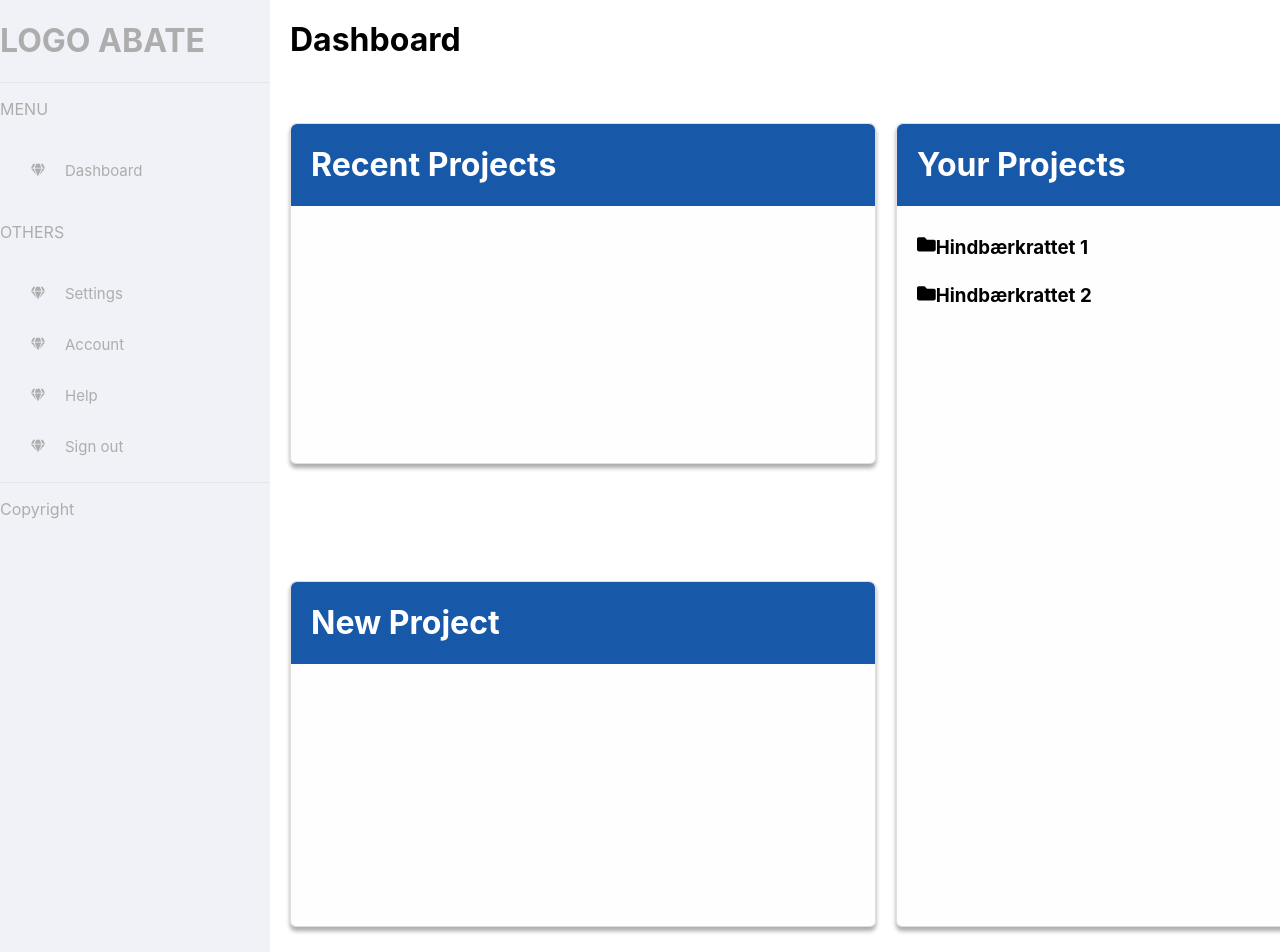
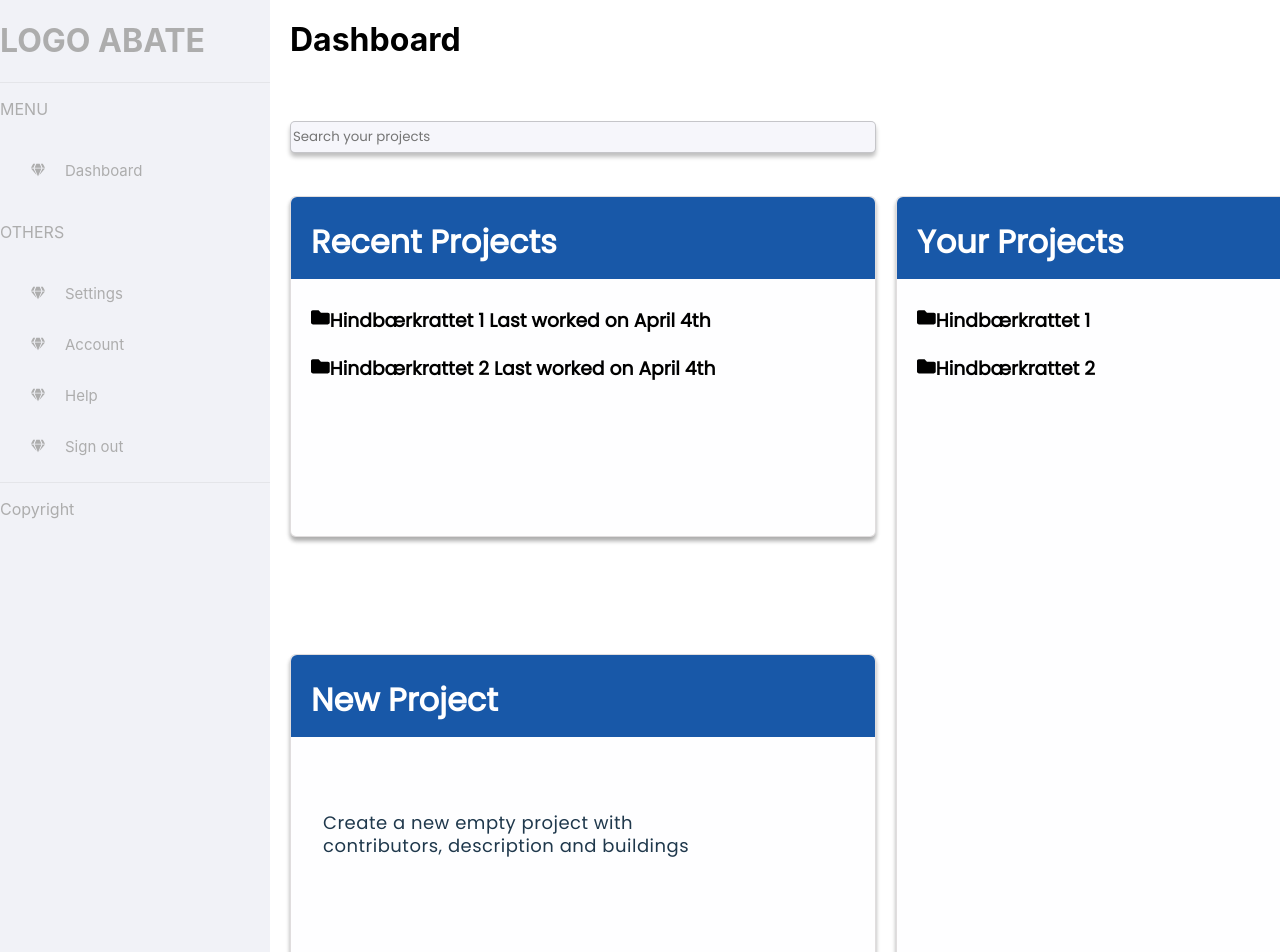
Before and after one commit to Kaspermn33/abate-prototype, a React (Create React App) app: page / in a window 1280 px wide. Shown: the top 952 px of the page. Built offline with nearby package versions, Linux system fonts and the light colour scheme.

Commit message:
partly finished dashboard

```diff
--- a/src/components/Dashboard.js
+++ b/src/components/Dashboard.js
@@ -14,15 +14,24 @@ const Dashboard = ({ onUpdate, projects }) => {
       <Header title='Dashboard' />
       <div className='dashboard'>
         <div className='dashboard-left'>
+          <div className='search-body'>
+            <input className='search-projects' type='text' placeholder='Search your projects' />
+          </div>
           <div className='recent-projects'>
             <div>
               <h2 className='box-header'>Recent Projects</h2>
+              <div>
+                {projects.map(project => (
+                  <ProjectItem key={project.id} project={project} onUpdate={onUpdate} recent={true} />
+                ))}
+              </div>
             </div>
             <div className='box-body'></div>
           </div>
           <div className='new-project'>
             <div>
               <h2 className='box-header'>New Project</h2>
+              <p className='new-project-text'>Create a new empty project with contributors, description and buildings</p>
             </div>
           </div>
         </div>
--- a/src/components/ProjectItem.js
+++ b/src/components/ProjectItem.js
@@ -2,7 +2,7 @@ import React from 'react'
 import { FaFolder } from 'react-icons/fa'
 import { useNavigate, generatePath } from "react-router-dom";
 
-const ProjectItem = ({ project, onUpdate }) => {
+const ProjectItem = ({ project, onUpdate, recent }) => {
     const navigate = useNavigate();
     const onClick = () => {
         onUpdate(true);
@@ -16,7 +16,11 @@ const ProjectItem = ({ project, onUpdate }) => {
 
     return (
         <div className='project-item'>
-            <h3 onClick={onClick} >  <FaFolder />{project.name}</h3>
+            {!recent
+            ? <h3 onClick={onClick}> <FaFolder/>{project.name}</h3>
+            : <h3 onClick={onClick}> <FaFolder/>{project.name} Last worked on {project.lastEdit}</h3>
+            }
+
         </div>
     )
 }
--- a/src/index.css
+++ b/src/index.css
@@ -1,3 +1,4 @@
+@import url('https://fonts.googleapis.com/css?family=Poppins&display=swap');
 body {
   margin: 0;
   font-family: -apple-system, BlinkMacSystemFont, 'Segoe UI', 'Roboto', 'Oxygen',
@@ -38,6 +39,7 @@ code {
 
 .user {
   text-align: right;
+  font-family: 'Poppins';
 }
 
 .dashboard {
@@ -50,7 +52,7 @@ code {
 
 .recent-projects {
   margin-left: 20px;
-  margin-top: 20px;
+  margin-top: 43px;
   width: 586px;
   height: 341px;
 
@@ -79,7 +81,7 @@ code {
 .your-projects {
   flex-direction: row;
   margin-left: 20px;
-  margin-top: 20px;
+  margin-top: 92px;
   width: 829px;
   height: 804px;
 
@@ -93,6 +95,7 @@ code {
 
 .box-header {
   font-size: 32px;
+  font-family: 'Poppins';
   height: 61px;
   padding-left: 20px;
   padding-top: 21px;
@@ -109,10 +112,41 @@ code {
 
 .project-item {
   padding-left: 20px;
+  margin-top: 5x;
   line-height: 30px;
+  font-family: 'Poppins';
 }
 
 
 .project-item:hover {
   background-color: #F1F2F7;
 }
+
+.search-projects {
+  margin-left: 20px;
+  margin-top: 17px;
+  width: 586px;
+  height: 32px;
+  background: #F6F6FB;
+  border: 1px solid rgba(0, 0, 0, 0.2);
+  box-sizing: border-box;
+  box-shadow: 0px 4px 4px rgba(0, 0, 0, 0.25);
+  border-radius: 5px;
+  font-family: 'Poppins';
+}
+
+.new-project-text {
+  margin-left: 32px;
+  margin-top: 74px;
+  width: 393px;
+  font-family: 'Poppins';
+  font-style: normal;
+  font-weight: 500;
+  font-size: 18px;
+  line-height: 23px;
+  /* or 128% */
+
+  letter-spacing: 0.5px;
+
+  color: #1F384C;
+}
```
